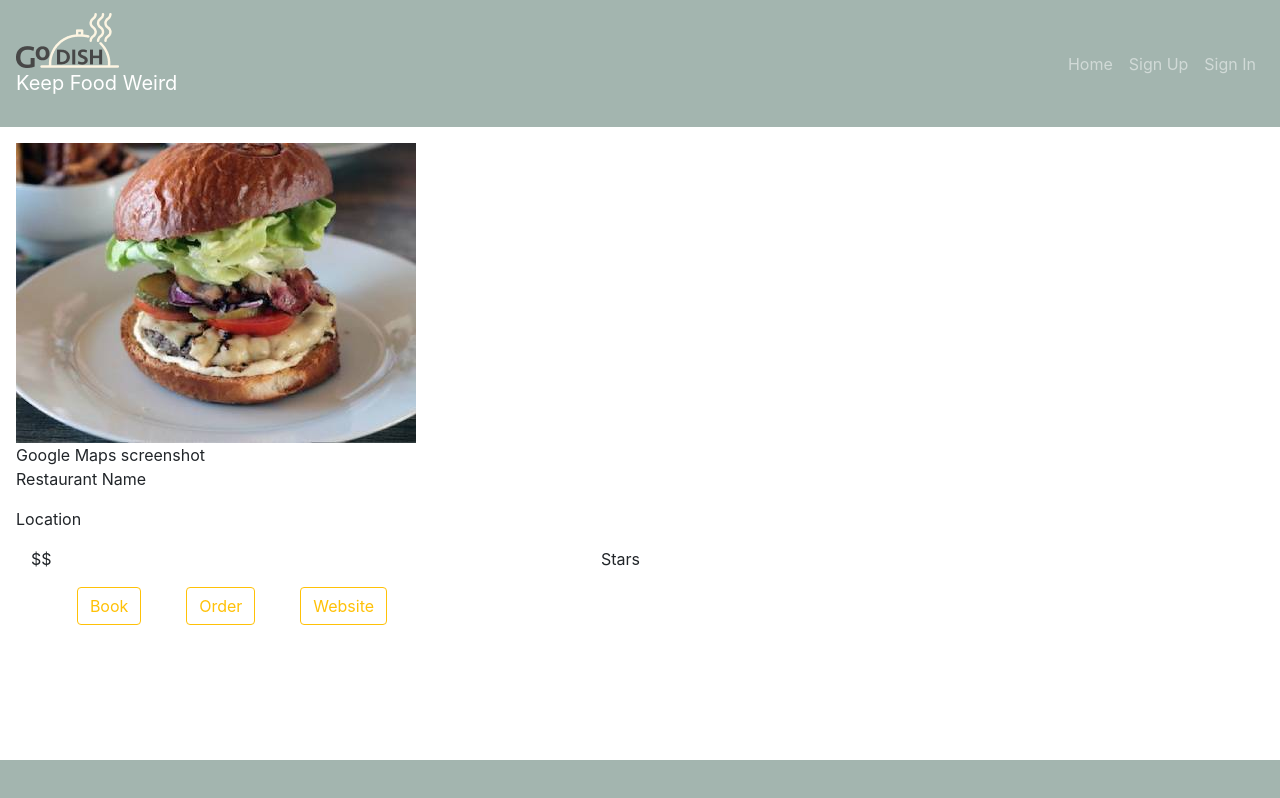
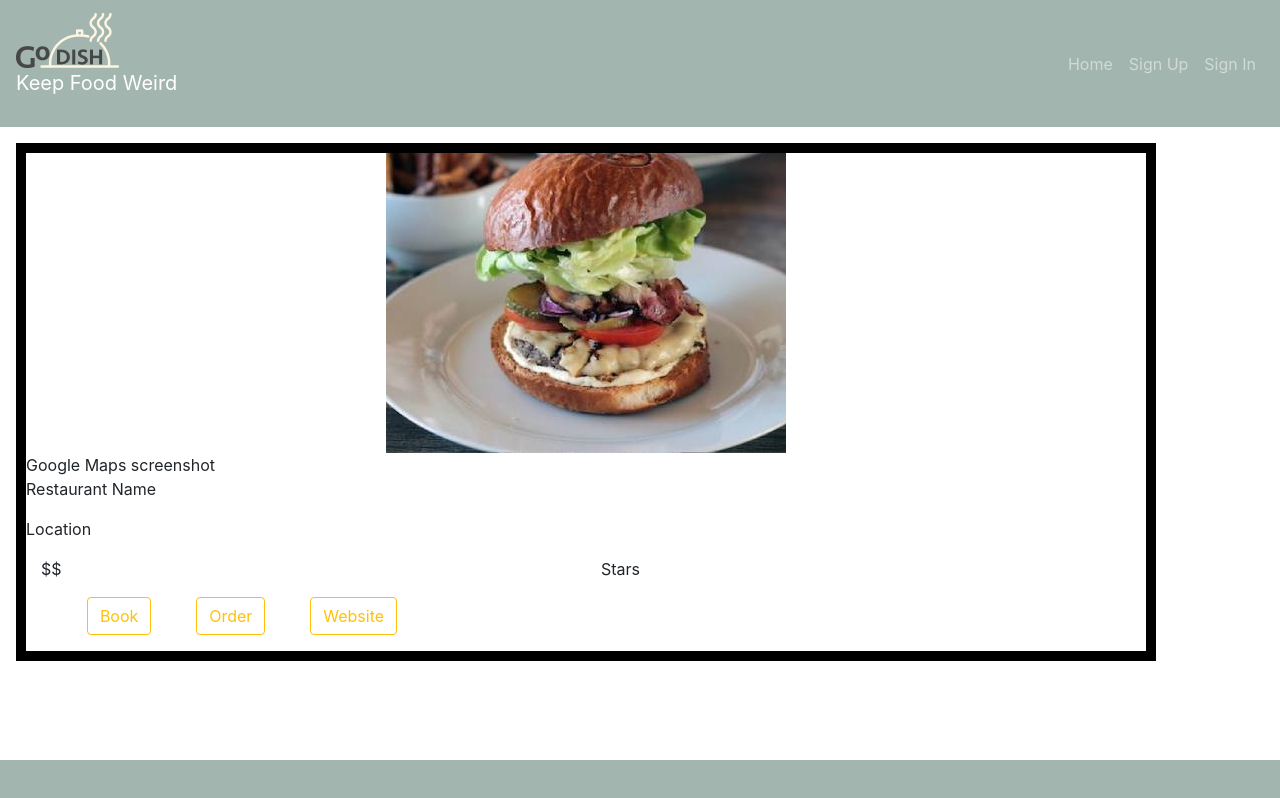
Before and after one commit to GoDishApp/frontend, a React app in the folder react-auth-template-master/: page /#/restaurant in a window 1280 px wide. Built offline with nearby package versions, Linux system fonts and the light colour scheme.

Commit message:
align dish images and button

```diff
--- a/react-auth-template-master/src/components/GetDish/GetDish.js
+++ b/react-auth-template-master/src/components/GetDish/GetDish.js
@@ -28,7 +28,6 @@ class GetDish extends Component {
   render () {
     return (
       <div className="dishes">
-        <p>Go Dishing</p>
         <div>
           <ReactSwipe
             className="carousel"
@@ -38,26 +37,28 @@ class GetDish extends Component {
             <div className="dish">
               <Image src={burger} alt="Burger"/>
             </div>
-            <div>
+            <div className="dish">
               <Image src={salad} alt="Salad"/>
             </div>
-            <div>
+            <div className="dish">
               <Image src={acai} alt="Acai Bowl"/>
             </div>
-            <div>
+            <div className="dish">
               <Image src={avocado} alt="Avocado Toast"/>
             </div>
-            <div>
+            <div className="dish">
               <Image src={noodles} alt="Noodle Bowl"/>
             </div>
-            <div>
+            <div className="dish">
               <Image src={pancakes} alt="Pancakes"/>
             </div>
           </ReactSwipe>
-          <Link to={'/restaurant'}>
-            <button onClick={() => reactSwipeEl.prev()}>I Like It</button>
-          </Link>
-          <button onClick={() => reactSwipeEl.next()}>Keep Dishing</button>
+          <div className="godish-buttons">
+            <Link to={'/restaurant'}>
+              <button onClick={() => reactSwipeEl.prev()}>I Like It</button>
+            </Link>
+            <button onClick={() => reactSwipeEl.next()}>Keep Dishing</button>
+          </div>
         </div>
       </div>
     )
--- a/react-auth-template-master/src/components/Restaurant/Restaurant.js
+++ b/react-auth-template-master/src/components/Restaurant/Restaurant.js
@@ -23,7 +23,7 @@ class Restaurant extends Component {
 
   render () {
     return (
-      <Container className="restaurant">
+      <Container className="restaurant-container">
         <Row className="dish">
           <Image src={burger} alt="Burger" fluid/>
         </Row>
--- a/react-auth-template-master/src/index.scss
+++ b/react-auth-template-master/src/index.scss
@@ -6,8 +6,15 @@
     margin: 0 20%;
 }
 
-.restaurant {
+.dishes {
+    margin: 2rem;
+}
+
+.restaurant-container {
+    justify-content: center;
     margin: 1rem;
+    align-items: center;
+    border: 10px solid black;
 }
 
 .modal-buttons {
@@ -25,3 +32,8 @@
     background-color: #A3B5AF;
     height: 5%;
 }
+
+.dish, .godish-buttons {
+    display: flex;
+    justify-content: center;
+}
```
